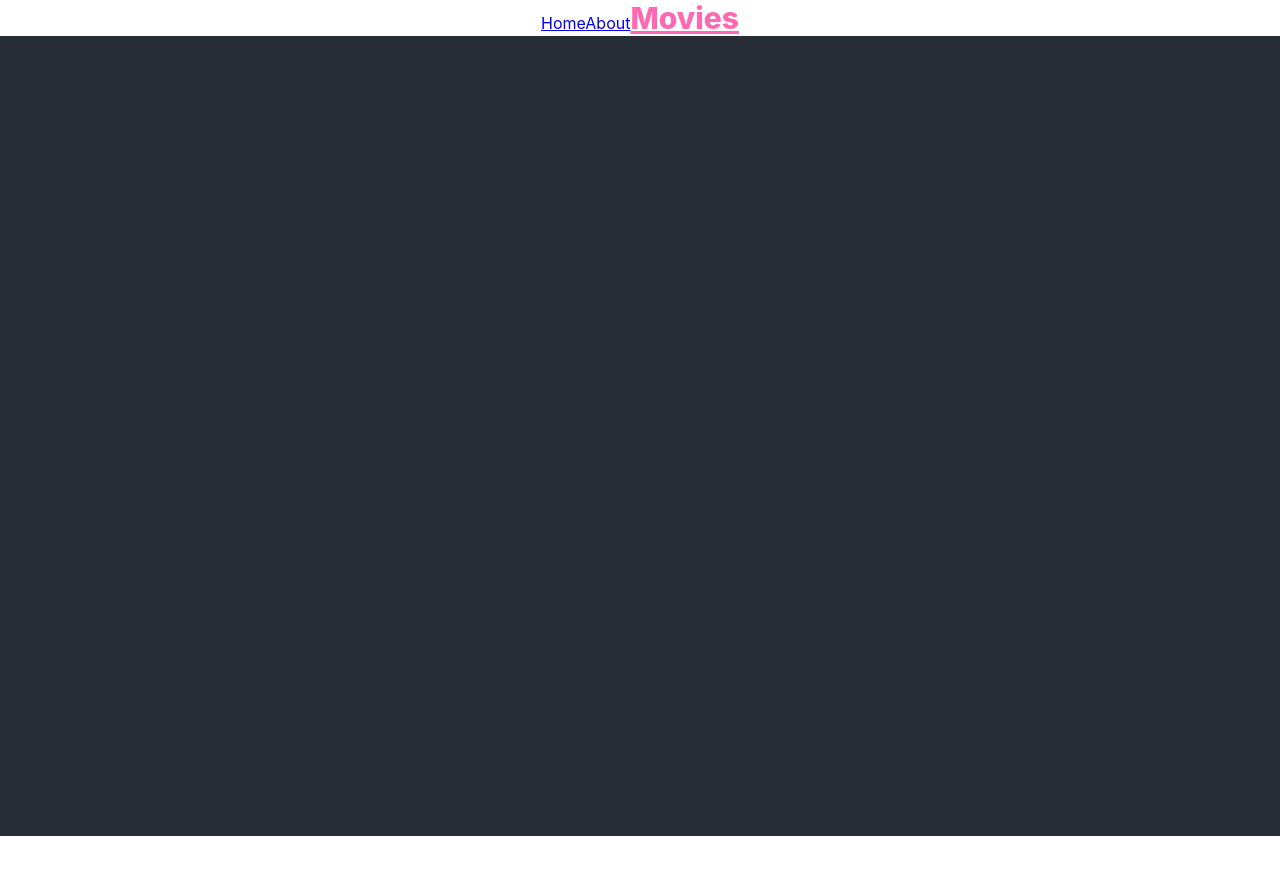
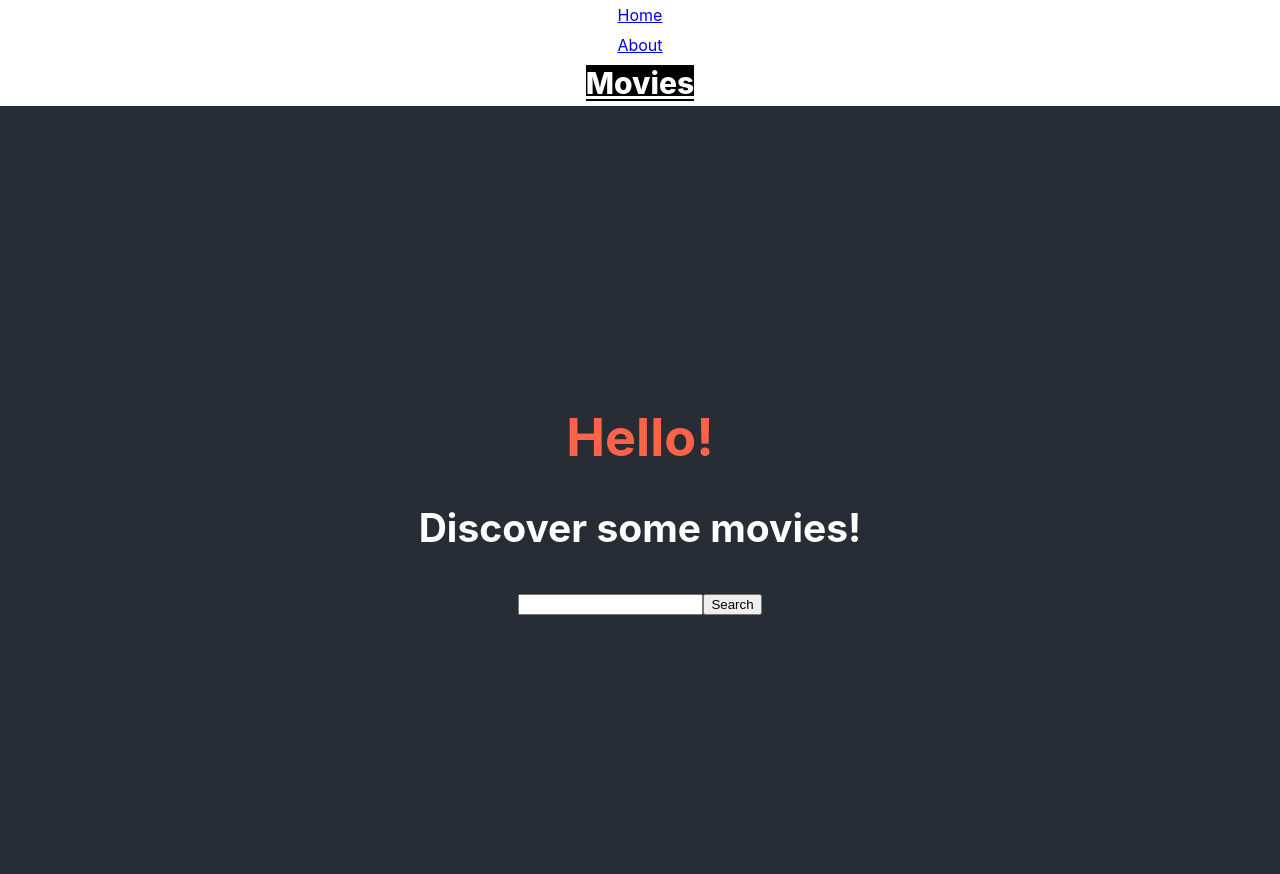
Before and after one commit to mitraws/Movie-Discovery, a React (Create React App) app: page /Discover in a window 1280 px wide. Shown: the top 874 px of the page. Before the commit the page ends 836 px from the top, so only its background shows below. Built offline with nearby package versions, Linux system fonts and the light colour scheme.

Commit message:
Co-authored-by: Johan Kruse <johan.kruse@gmail.com>

```diff
--- a/package.json
+++ b/package.json
@@ -6,10 +6,14 @@
     "@testing-library/jest-dom": "^4.2.4",
     "@testing-library/react": "^9.5.0",
     "@testing-library/user-event": "^7.2.1",
+    "ag-grid-community": "^23.1.0",
+    "ag-grid-react": "^23.1.0",
+    "axios": "^0.19.2",
     "react": "^16.13.1",
     "react-dom": "^16.13.1",
     "react-router-dom": "^5.1.2",
-    "react-scripts": "3.4.1"
+    "react-scripts": "3.4.1",
+    "typescript": "^3.8.3"
   },
   "scripts": {
     "start": "react-scripts start",
--- a/src/App.js
+++ b/src/App.js
@@ -1,11 +1,12 @@
 import React from "react";
 // import logo from './logo.svg';
 import "./App.css";
-import { Switch, Route, Link } from "react-router-dom";
+import { Switch, Route } from "react-router-dom";
 import Navbar from "./Components/Navbar";
 import HomePage from "./Pages/HomePage";
 import AboutPage from "./Pages/AboutPage";
 import DiscoverMoviesPage from "./Pages/DiscoverMoviesPage";
+import MoviePage from "./Pages/MoviePage";
 
 function App() {
   return (
@@ -15,11 +16,11 @@ function App() {
         {/* </nav> */}
         <header className="App-header">
         <Switch>
-          <Route path="/Discover" component={DiscoverMoviesPage} />
-          <Route path="/Discover/:movieId" component={DiscoverMoviesPage} />
+          <Route exact path="/Discover" component={DiscoverMoviesPage} />
+          <Route path="/moviePage/:imdbID" component={MoviePage} />
           <Route path="/AboutPage" component={AboutPage} />
           <Route exact path="/" component={HomePage} />
-          <Route exact path="*" component={HomePage} />
+          {/* <Route exact path="*" component={HomePage} /> */}
         </Switch>
         </header>
     </div>
--- /dev/null
+++ b/src/Components/NavItem.js
@@ -0,0 +1,26 @@
+import React from "react";
+import { NavLink } from "react-router-dom";
+
+const style = {
+  padding: "5px 5px 5px 5px",
+};
+
+const activeStyle = {
+  fontWeight: "800",
+  fontSize: "30px",
+  color: "white",
+  background: "black"
+};
+
+export default function NavItem(props) {
+  const to = props.to;
+  const exact = props.exact;
+
+  return (
+    <div style={style}>
+      <NavLink exact={exact} to={to} activeStyle={activeStyle}>
+        {props.children}
+      </NavLink>
+    </div>
+  );
+}
--- a/src/Components/Navbar.js
+++ b/src/Components/Navbar.js
@@ -1,21 +1,12 @@
 import React from 'react'
-import { NavLink } from "react-router-dom";
+import NavItem from './NavItem'
 
 export default function Navbar() {
-console.log("Navbar check:", Navbar)
-return <div> <NavLink to="/" exact activeStyle={{
-  fontWeight: "800",
-  fontSize: "30px",
-  color: "Hotpink",
-}}>Home</NavLink>
-<NavLink to="/AboutPage" activeStyle={{
-  fontWeight: "800",
-  fontSize: "30px",
-  color: "Hotpink",
-}}>About</NavLink>
-<NavLink to="/Discover" activeStyle={{
-  fontWeight: "800",
-  fontSize: "30px",
-  color: "Hotpink",
-}}>Movies</NavLink>
-</div>}
+  return (
+    <div>
+      <NavItem exact to="/">Home</NavItem>
+      <NavItem to="/AboutPage" exact>About</NavItem>
+      <NavItem to="/Discover" exact>Movies</NavItem>
+    </div>
+  )
+}
--- /dev/null
+++ b/src/Components/Title.js
@@ -0,0 +1,16 @@
+import React from "react";
+
+const style = {
+  color: "tomato",
+};
+
+export default (props) => {
+  const children = props.children;
+
+  return (
+    <div>
+      <h1 style={style}>{children}</h1>
+      <h2>{props.subtitle}</h2>
+    </div>
+  );
+};
--- a/src/Pages/AboutPage.js
+++ b/src/Pages/AboutPage.js
@@ -1,6 +1,8 @@
 import React from "react";
+import Title from '../Components/Title';
+
 
 export default function () {
     console.log("Hello from about page")
-return null
+    return <Title subtitle="Welcome to About">Hello!</Title>
 }
--- a/src/Pages/DiscoverMoviesPage.js
+++ b/src/Pages/DiscoverMoviesPage.js
@@ -1,9 +1,76 @@
-import React from "react";
-import { useRouteMatch } from "react-router-dom";
+import React, { useState } from "react";
+import Axios from "axios";
+import Title from "../Components/Title";
+import { Link } from "react-router-dom";
 
+// export default function () {
+// const {movieId} = useParams()
+// console.log("Hello from Movies page", movieId)
+// return <h1>HELLO {movieId}</h1>
+// }
+export default function DiscoverMoviesPage() {
+  const [searchText, set_searchText] = useState("");
+  const [appState, setAppState] = useState("");
+  const [movies, setMovies] = useState([]);
 
-export default function () {
-    const match = useRouteMatch()
-    console.log("Hello from Movies page", match)
-return <h1>{match.params.moveId}</h1>
+  const search = async () => {
+    console.log("Start searching for:", searchText);
+
+    //   useEffect(() => {
+    //   async function fetchMovies() {
+    //     console.log();
+
+    // Best practice: encode the string so that special characters
+    //  like '&' and '?' don't accidentally mess up the URL
+    const queryParam = encodeURIComponent(searchText);
+
+    //   // Option A: use the browser-native fetch function
+    //   const data = await fetch(
+    //     `https://omdbapi.com/?apikey=b3d9013d&s=${queryParam}`
+    //   ).then(r => r.json());
+    // Option B: use the `axios` library like we did on Tuesday
+    setAppState("searching ...");
+    const data = await Axios.get(
+      `https://omdbapi.com/?apikey=a53e8892&s=${queryParam}`
+    );
+    console.log("Success!", data);
+    setMovies(data.data.Search);
+    setAppState("Results for your search:");
+  };
+  //
+
+  if (appState === "searching ...") {
+    return <h1>Searching movies...</h1>;
+  }
+
+  return (
+    <div>
+      <Title subtitle="Discover some movies!">Hello!</Title>
+
+      <p>
+        <input
+          value={searchText}
+          onChange={(e) => set_searchText(e.target.value)}
+        />
+        <button onClick={search}>Search</button>
+      </p>
+
+      <p>{appState}</p>
+
+      {movies.map((movie) => {
+        console.log(movie);
+        return (
+          <div>
+            <h4>
+              {movie.Title} ({movie.Year})
+            </h4>
+            <p>
+              <Link to={`/moviePage/${movie.imdbID}`}>View details</Link>
+            </p>
+            <img src={movie.Poster} alt="Poster"/>
+          </div>
+        );
+      })}
+    </div>
+  );
 }
--- a/src/Pages/HomePage.js
+++ b/src/Pages/HomePage.js
@@ -1,6 +1,7 @@
 import React from "react";
+import Title from '../Components/Title';
 
-export default function () {
-    console.log("hello from homepage")
-    return null
+export default function (props) {
+    console.log("Hello from home page")
+    return <Title subtitle="Welcome to Home">Hello!</Title>
 }
--- /dev/null
+++ b/src/Pages/MoviePage.js
@@ -0,0 +1,25 @@
+import React, { useEffect, useState } from "react";
+import { useParams } from "react-router-dom";
+import Title from '../Components/Title';
+import axios from "axios";
+
+export default function MoviePage() {
+  const params = useParams();
+  const [movieData, setMovie] = useState();
+
+  console.log("Hello from movie page", params);
+  return <Title subtitle="Welcome to Movie">Hello!</Title>
+
+  // useEffect(() => {
+  //   async function fetchMovieById(imdbID) {
+  //     console.log("DO I HAVE ANY ID?", imdbID);
+  //     const response = await axios.get(
+  //       `http://www.omdbapi.com/?i=${imdbID}&plot=full&apikey=a53e8892`
+  //     );
+
+  //     console.log(response.data);
+  //     setMovie(response.data);
+  //   }
+  //   fetchMovieById(params.imdbID);
+  // }, [])
+}
```
Also changed, not shown: 1 other file (tests, documents, lock files or other folders).
